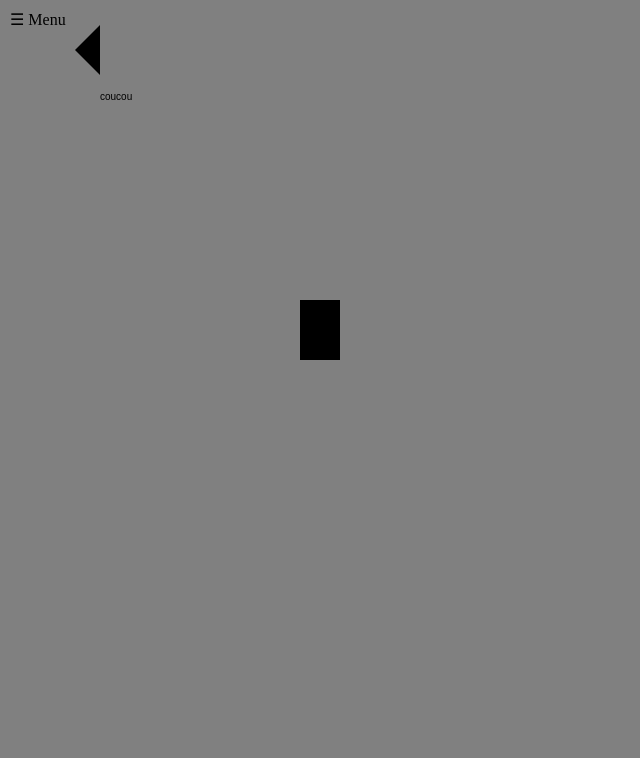
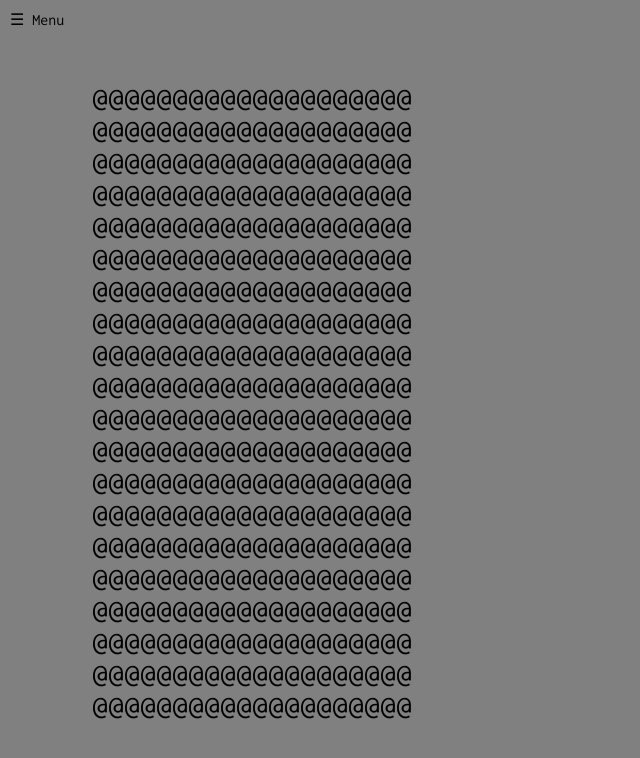
Before and after one commit to wormsparty/js.electron-note, an Electron app: page src/front/index.html in a window 800 px wide. Shown: the whole page, without its empty margins (0-640 px from the left). Drawn offline with Linux system fonts and the light colour scheme.

Commit message:
Monospace !

```diff
--- a/src/front/index.css
+++ b/src/front/index.css
@@ -1,3 +1,8 @@
+@font-face {
+	font-family: 'Inconsolata';
+	src: url('../../data/Inconsolata.ttf');
+}
+
 html, body {
 	width: 100%;
 	height: 100%;
@@ -5,6 +10,10 @@ html, body {
 	border: 0;
 	background-color: gray;
 	user-select: none;
+}
+
+body, button {
+	font-family: 'Inconsolata';
 }
 
 #menu {
@@ -28,9 +37,9 @@ html, body {
 	position: absolute;
 	left: 0;
 	top: 0;
+	padding: 10px;
 }
 
 #close, #open {
 	cursor: pointer;
-	padding: 10px;
 }
--- a/src/front/index.html
+++ b/src/front/index.html
@@ -1,9 +1,10 @@
 <!DOCTYPE html>
-<html>
+<html lang="en">
 <head>
   <meta charset="UTF-8">
   <title>Hello World!</title>
   <meta http-equiv="Content-Security-Policy" content="script-src 'self' 'unsafe-inline';" />
+  <meta name="viewport" content="width=device-width, initial-scale=1.0">
   <link rel="stylesheet" type="text/css" href="./index.css" />
   <script type="text/javascript" src="./index.js"></script>
 </head>
@@ -15,9 +16,7 @@
     ☰ Menu
   </div>
   <div id="menu">
-    <div>
-      <span id="close">❌ Close</span>
-    </div>
+    <span id="close">❌ Close</span>
     <div>
       <span>Menu</span>
       <div>
--- a/src/front/index.js
+++ b/src/front/index.js
@@ -1,3 +1,12 @@
+const grid = {
+	width: 20,
+	height: 20,
+	map: [],
+	charSize: [ 0, 0 ],
+};
+
+grid.map = Array.from('@'.repeat(grid.width * grid.height));
+
 async function clic() {
 	const files = await window.api.getFiles();
 	console.log('Files = ');
@@ -9,16 +18,23 @@ function draw() {
   const ctx = canvas.getContext('2d');
 
   ctx.imageSmoothingEnabled = false;
+  ctx.font = '32px Inconsolata';
+  ctx.textAlign = 'center';
+  ctx.textBaseline = 'middle';
 
-  ctx.fillRect(300, 300, 40, 60);
+  const startx = 100;
+  let posx = startx;
+  let posy = 100;
 
-  ctx.beginPath();
-  ctx.moveTo(75, 50);
-  ctx.lineTo(100, 75);
-  ctx.lineTo(100, 25);
-  ctx.fill();
+  for (let i = 0; i < grid.width; i++) {
+    for (let j = 0; j < grid.height; j++) {
+      ctx.fillText(grid.map[i + j], posx, posy);
+      posx += 16;
+    }
 
-  ctx.fillText("coucou", 100, 100);
+    posy += 32;
+    posx = startx;
+  }
 }
 
 function onresize() {
@@ -43,7 +59,12 @@ console.log('display');
 		menu.style.display = 'block';
 	});
 
-	onresize();
+	var consoleFont = new FontFace('Inconsolata', 'url(../../data/Inconsolata.ttf)');
+
+	consoleFont.load().then((font) => {
+		document.fonts.add(font);
+		onresize();
+	});
 });
 
 window.addEventListener("resize", (event) => {
```
Also changed, not shown: data/Inconsolata.ttf (added).
